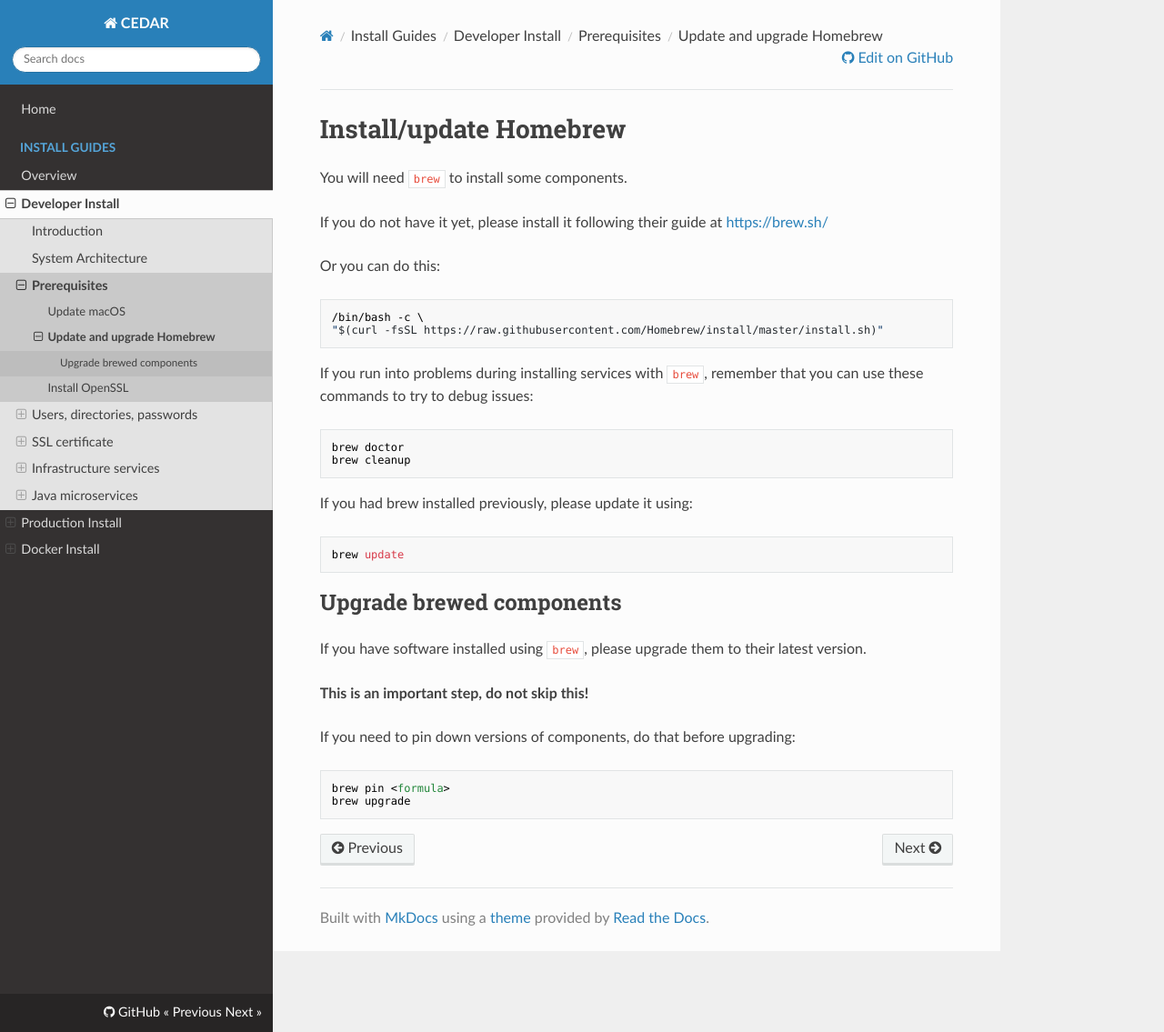
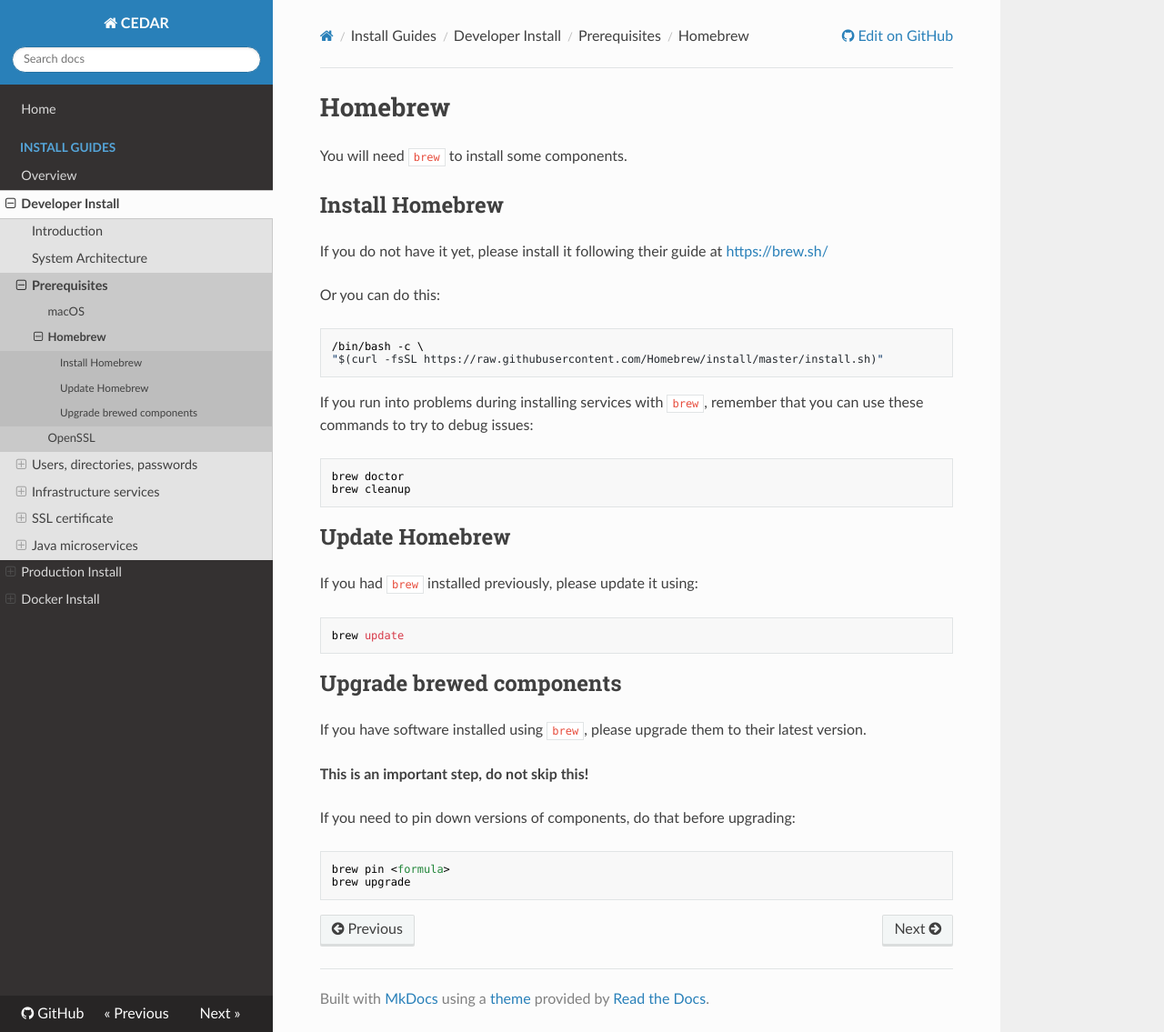
Before and after one commit to metadatacenter/cedar-mkdocs, an MkDocs documentation site: the page built from docs/install-developer/prereq-homebrew.md, in a window 1280 px wide and 1135 px high. Shown: the whole window at 91% size. Built offline with MkDocs 1.6.1, drawn with Linux system fonts in a browser that asks for light colours; nearby versions of some CDN libraries.

Commit message:
Restructure TOC

```diff
--- a/docs/install-developer/prereq-homebrew.md
+++ b/docs/install-developer/prereq-homebrew.md
@@ -1,6 +1,7 @@
-# Install/update Homebrew
+# Homebrew
 You will need `brew` to install some components.
 
+## Install Homebrew
 If you do not have it yet, please install it following their guide at [https://brew.sh/](https://brew.sh/)
 
 Or you can do this:
@@ -13,7 +14,8 @@ If you run into problems during installing services with `brew`, remember that y
     brew doctor
     brew cleanup
 
-If you had brew installed previously, please update it using:
+## Update Homebrew
+If you had `brew` installed previously, please update it using:
 
     brew update
 
--- a/mkdocs.yml
+++ b/mkdocs.yml
@@ -6,35 +6,30 @@ repo_url: https://github.com/metadatacenter/cedar-mkdocs
 nav:
     - Home: index.md
     - Install Guides:
-        - Overview: install-overview.md
+        - install-overview.md
         - Developer Install:
-            - Introduction: install-developer/intro.md
-            - System Architecture: install-developer/system-architecture.md
+            - install-developer/intro.md
+            - install-developer/system-architecture.md
             - Prerequisites:
-                - Update macOS: install-developer/prereq-macos.md
-                - Update and upgrade Homebrew: install-developer/prereq-homebrew.md
-                - Install OpenSSL: install-developer/prereq-openssl.md
+                - install-developer/prereq-macos.md
+                - install-developer/prereq-homebrew.md
+                - install-developer/prereq-openssl.md
             - Users, directories, passwords:
-                - CEDAR User: install-developer/user.md
-                - CEDAR Home Directory: install-developer/home-directory.md
-                - Usernames & Passwords: install-developer/usernames-and-passwords.md
-            - SSL certificate:
-                - Self-signed certificate: install-developer-self-signed-certificate.md
+                - install-developer/user.md
+                - install-developer/home-directory.md
+                - install-developer/usernames-and-passwords.md
             - Infrastructure services:
-                - MongoBD: install-developer/infra-mongodb.md
-                - Elasticsearch: install-developer/infra-elasticsearch.md
-                - MySql: install-developer/infra-mysql.md
-
+                - install-developer/infra-mongodb.md
+                - install-developer/infra-elasticsearch.md
+                - install-developer/infra-mysql.md
 
                 - Keycloak: install-developer/infra-keycloak.md
-
-
                 - Helper scripts: install-developer-infra-helper-scripts.md
-
-
                 - Neo4j: install-developer-infra-neo4j.md
                 - Redis: install-developer-infra-redis.md
                 - Nginx: install-developer-infra-nginx.md
+            - SSL certificate:
+                  - Self-signed certificate: install-developer-self-signed-certificate.md
             - Java microservices:
                 - Cloning from Github: install-developer-microservices-github.md
                 - Building: install-developer-microservices-stopping.md
```
Also changed, not shown: docs/index.md (+1 -1 lines), docs/install-developer/prereq-macos.md (+1 -1 lines), docs/install-overview.md (+1 -0 lines), docs/css/--theme_extra.css (renamed from docs/css/theme_extra.css).
